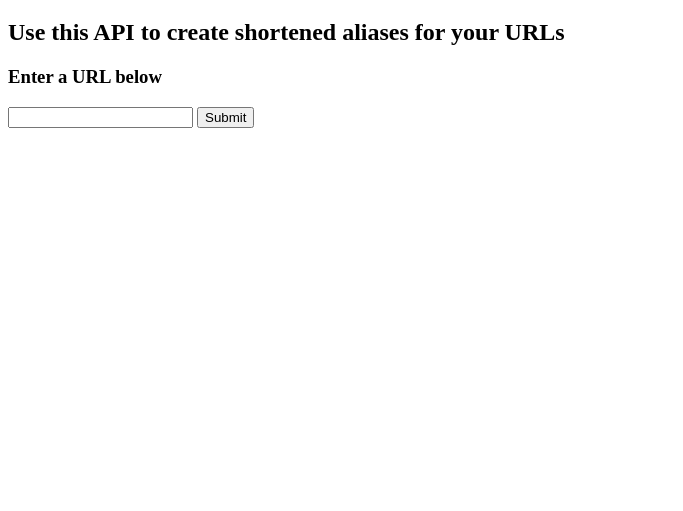
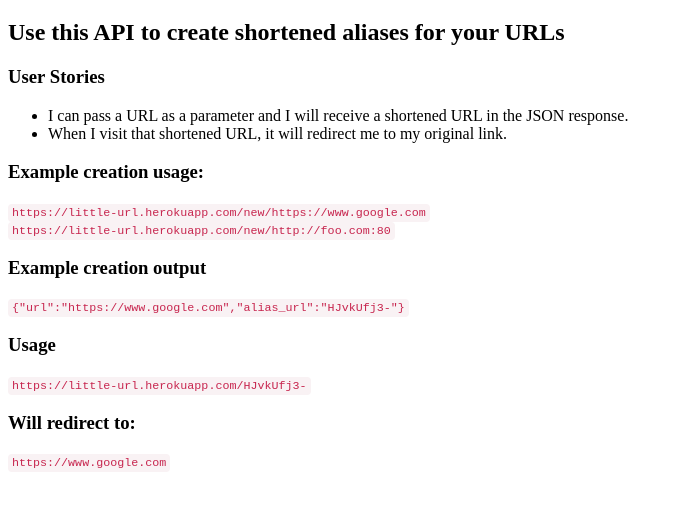
Before and after one commit to Banhawy/url-shortner-microservice, a website: page public/index.html in a window 1280 px wide. Shown: the part 61-572 px from the top of the page, without its empty margins (0-683 px from the left). Drawn offline with Linux system fonts and the light colour scheme.

Commit message:
Added homepage styles and description

```diff
--- a/public/index.html
+++ b/public/index.html
@@ -5,14 +5,35 @@
     <meta name="viewport" content="width=device-width, initial-scale=1.0">
     <meta http-equiv="X-UA-Compatible" content="ie=edge">
     <title>Adham's Url Shortner</title>
+    <style>
+            code {
+                padding: 2px 4px;
+                font-size: 90%;
+                color: #c7254e;
+                background-color: #f9f2f4;
+                border-radius: 4px;
+            }
+        </style>
 </head>
 <body>
     <h1>URL Shortner Microservice</h1>
     <h2>Use this API to create shortened aliases for your URLs</h2>
-    <h3>Enter a URL below</h3>
-    <form action="">
-        <input type="text">
-        <button type="submit">Submit</button>
-    </form>
+    <h3>User Stories</h3>
+    <ul>
+        <li>I can pass a URL as a parameter and I will receive a shortened URL in the JSON response.</li>
+        <li>When I visit that shortened URL, it will redirect me to my original link.</li>
+    </ul>
+    <h3>Example creation usage:</h3>
+    <code>https://little-url.herokuapp.com/new/https://www.google.com
+        </code>
+    <br>
+    <code>https://little-url.herokuapp.com/new/http://foo.com:80
+        </code>
+    <h3>Example creation output</h3>
+    <code>{"url":"https://www.google.com","alias_url":"HJvkUfj3-"}</code>
+    <h3>Usage</h3>
+    <code>https://little-url.herokuapp.com/HJvkUfj3-</code>
+    <h3>Will redirect to:</h3>
+    <code>https://www.google.com</code>
 </body>
 </html>
```
